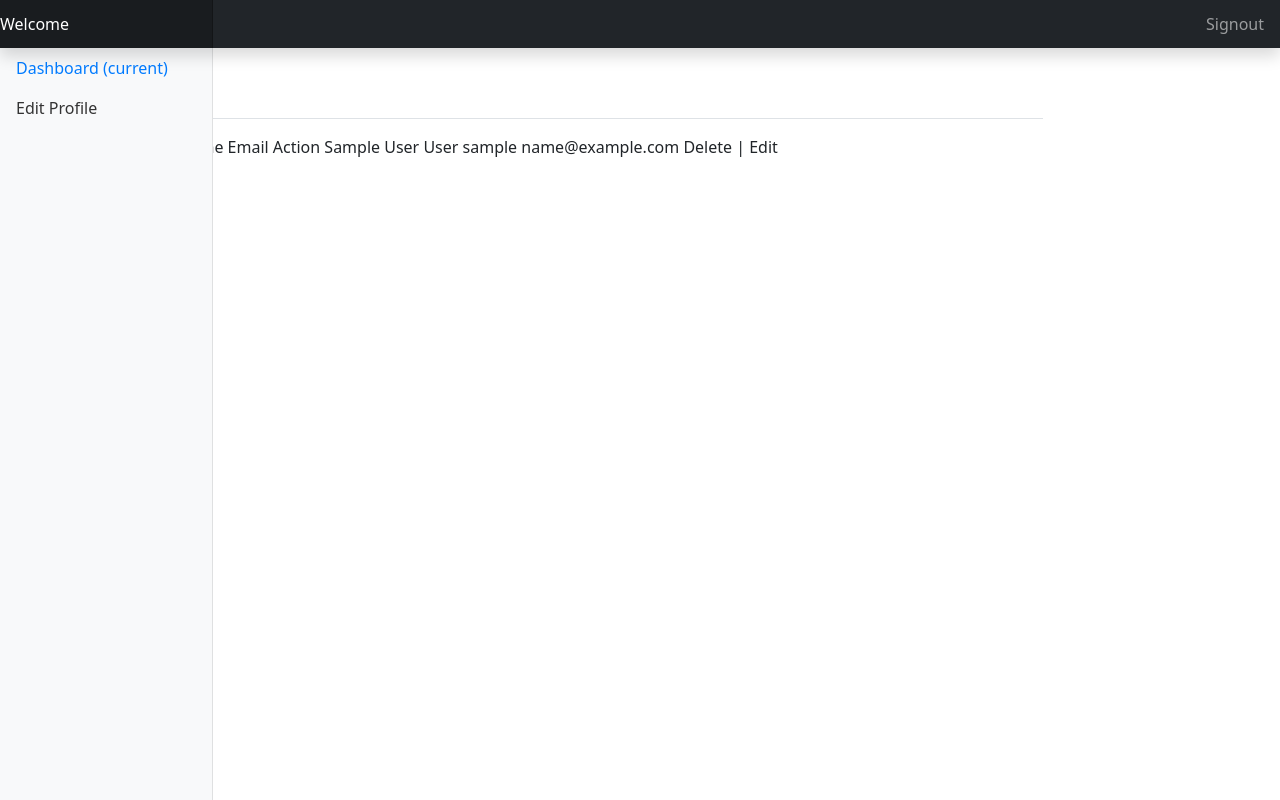
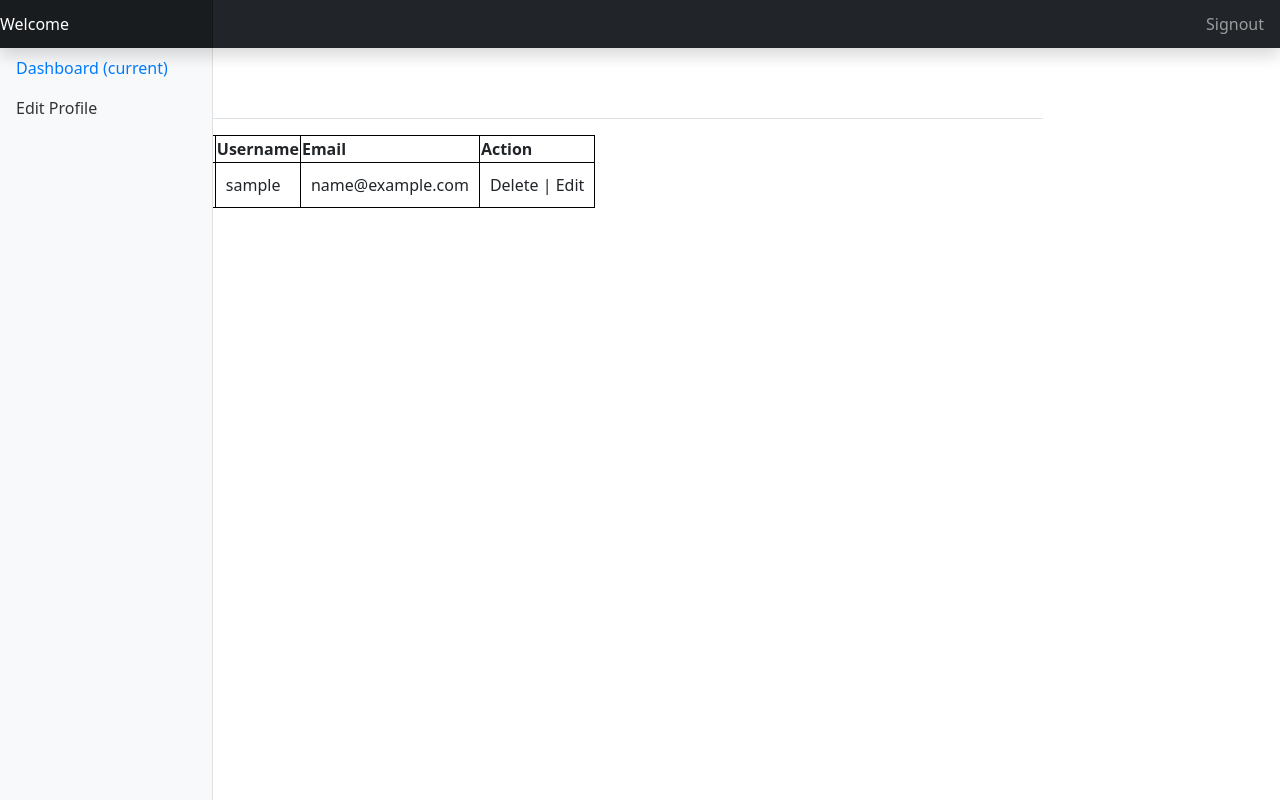
Before and after one commit to Syari12345/PHP-MySQL, a PHP site: page /dashboard.php in a window 1280 px wide. Run offline with PHP 8.4, Linux system fonts and the light colour scheme; tables that the repository leaves empty or names only in its code hold one stand-in row (values such as "Sample post").

Commit message:
Module12

```diff
--- a/Module12/dashboard.php
+++ b/Module12/dashboard.php
@@ -9,6 +9,7 @@ $userData=$users->fetchAll();
 ?>
 
 <style>
+
 table{
     border: 1px solid black;
 }
@@ -19,9 +20,8 @@ table,tr,td{
     border-collapse: collapse;
 }
 td{
-
+    padding: 10px;
 }
-
 
 
 </style>
@@ -52,7 +52,8 @@ td{
     <div class="d-flex justify-content-between flex-wrap flex-md-nowrap align-items-center pt-3 pb-2 mb-3 border-bottom">
         <h1 class="h2">Dashboard</h1>
     </div>
-    <tables>
+    <div>
+    <table>
         <thead>
             <tr>
                 <th>Name</th>
@@ -76,19 +77,14 @@ td{
 
             </tr>
             <?php
-        }
+               }
             ?>
-
-
         </tbody>
-
-
-    </tables>
+    </table>
 </div>
 </main>
 
 </div>
-
 
 </div>
 
```
